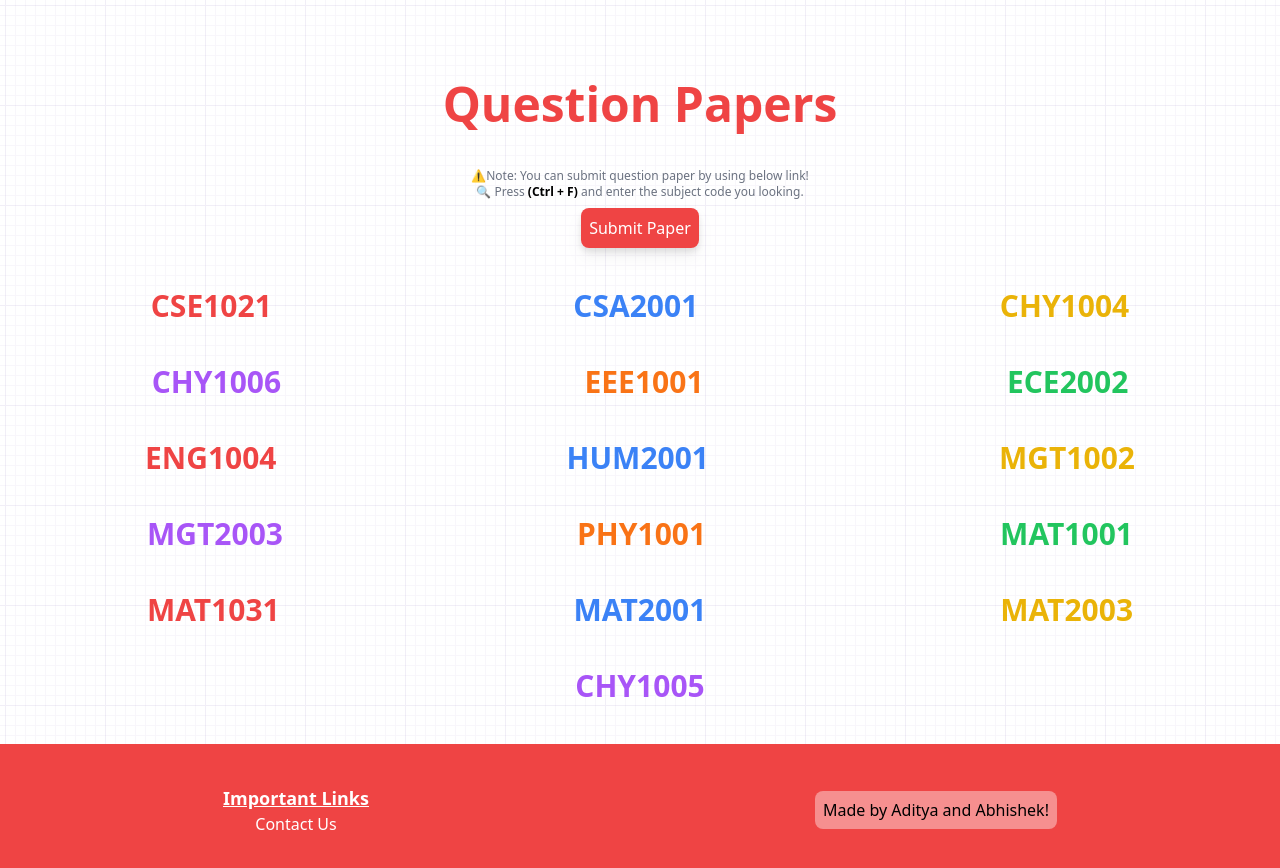
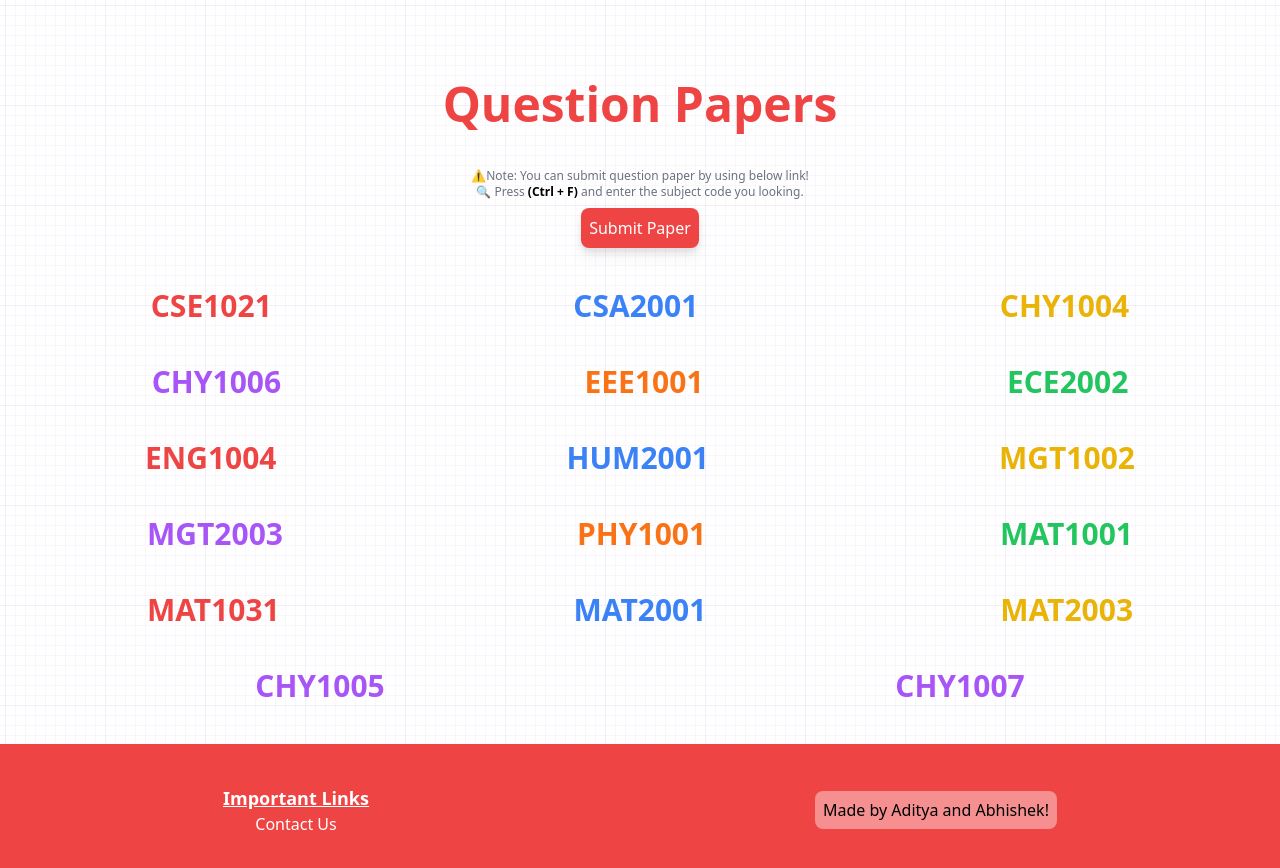
Before and after one commit to Cyb3rGhoul/qp-website-vitb, a React (Vite) app: page / in a window 1280 px wide. Shown: the top 868 px of the page. Built offline with nearby package versions, Linux system fonts and the light colour scheme.

Commit message:
Update App.jsx

```diff
--- a/src/App.jsx
+++ b/src/App.jsx
@@ -41,6 +41,8 @@ export default function App() {
         </div>
         <div className="mt-10 flex justify-around">
         <a href="https://drive.google.com/drive/folders/1oahyPYhgi1xt3XBvXAFSmWMsf66fmcb-fqlWnQVWpzXYbpb9UTOxcKkzqCbzuqiPduxyXTLH?usp=share_link" className="font-bold text-purple-500 text-2xl sm:text-3xl">CHY1005</a>
+        <a href="https://drive.google.com/drive/folders/12VJY3HExx2bqxuPY2YJJKT4JgUMDJNcDwNix1r4uhozcLzBf8C_jslmCuEafO82_8MyCFJOM?usp=share_link" className="font-bold text-purple-500 text-2xl sm:text-3xl">CHY1007</a>
+
         {/* <a href="https://drive.google.com/drive/folders/1SIipwMXcr69hmmBAtBHnBw-2p5zRyeDUdVLkg-M-MSo6mXEfD8JSCiOJrqlnXoQc5TAEtc40?usp=share_link" className="font-bold text-orange-500 text-2xl sm:text-3xl">MAT2001</a> */}
         {/* <a href="https://drive.google.com/drive/folders/1SIipwMXcr69hmmBAtBHnBw-2p5zRyeDUdVLkg-M-MSo6mXEfD8JSCiOJrqlnXoQc5TAEtc40?usp=share_link" className="font-bold text-green-500 text-2xl sm:text-3xl">MAT2003</a> */}
         </div>
```
